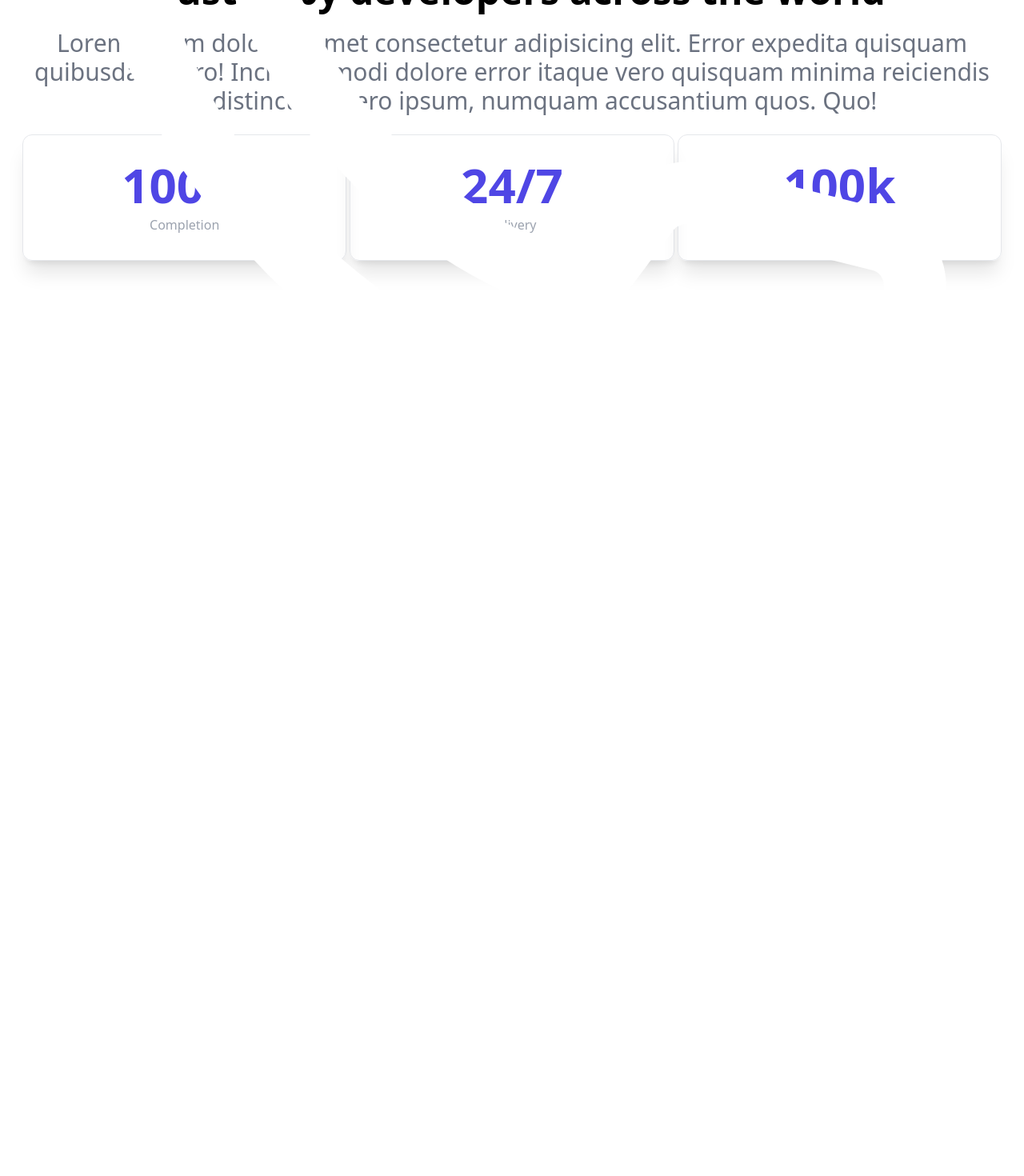
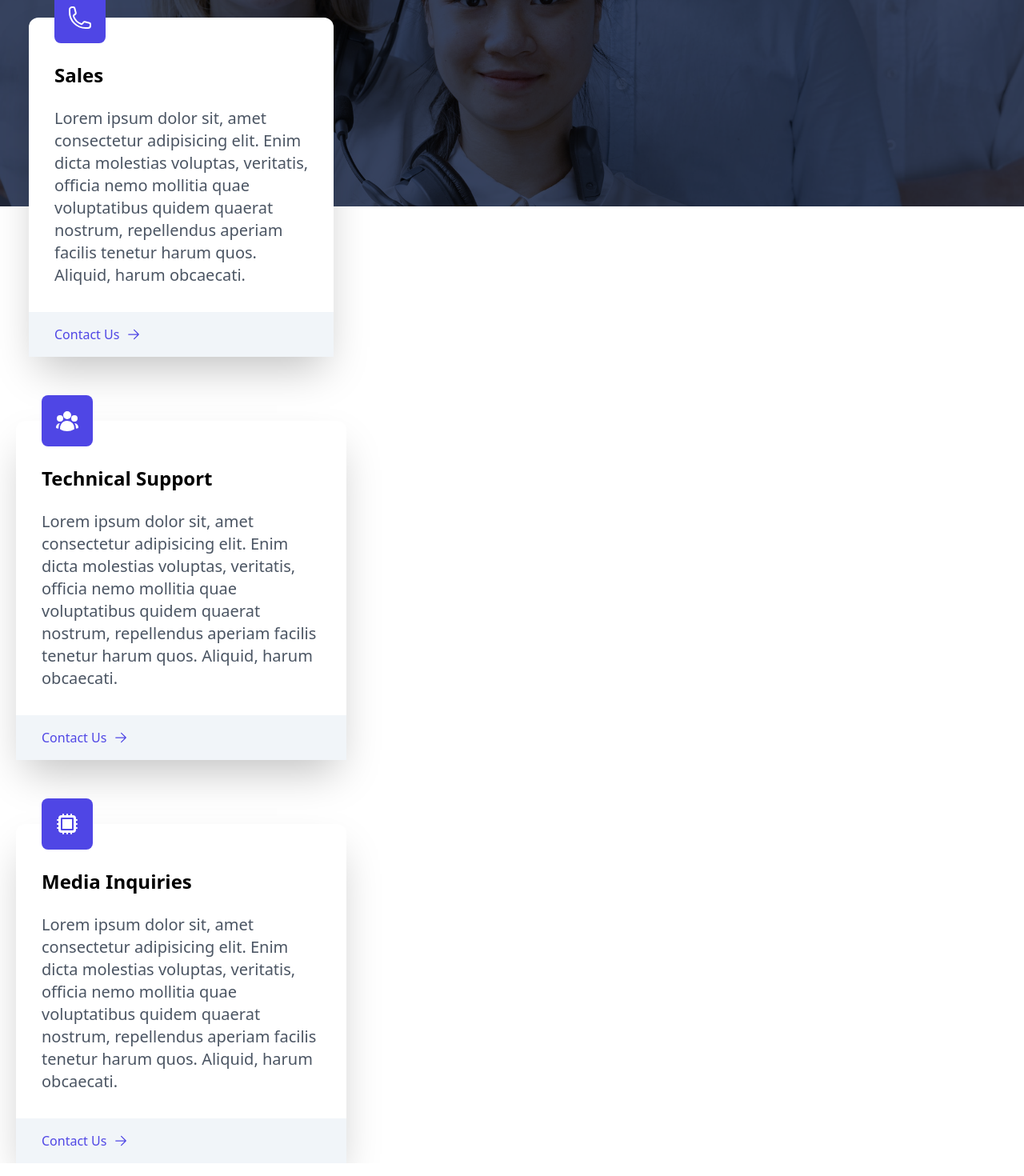
Before and after one commit to MartinMSalas/Tailwind_App_01, a React (Create React App) app in the folder app01/: page / in a window 1280 px wide. Shown: the part 1860-3330 px from the top of the page at 80% size. Built offline with nearby package versions, Linux system fonts and the light colour scheme.

Commit message:
error in grid of support

```diff
--- a/app01/src/components/App.js
+++ b/app01/src/components/App.js
@@ -8,8 +8,9 @@ function App() {
     <>
       <Navbar></Navbar>
       <Hero></Hero>
+
+      <About></About>
       <Support></Support>
-      <About></About>
     </>
   )
 
--- a/app01/src/components/Support.jsx
+++ b/app01/src/components/Support.jsx
@@ -17,15 +17,39 @@ const Support = () => {
           <h3 className="py-8 text-5xl font-bold tpy-6 text-center">Finding the right team</h3>
           <p className="py-4t text-3xl text-slate-300">Lorem ipsum, dolor sit amet consectetur adipisicing elit. Inventore, sint soluta suscipit quis ducimus rerum autem, quod laborum explicabo cumque distinctio temporibus hic molestiae quasi culpa nisi aliquam libero deleniti!</p>
         </div>
-        <div>
-          <div>
-            <div>
-              <PhoneIcon> </PhoneIcon>
-              <h3>Sales</h3>
-              <p>Lorem ipsum dolor sit, amet consectetur adipisicing elit. Enim dicta molestias voluptas, veritatis, officia nemo mollitia quae voluptatibus quidem quaerat nostrum, repellendus aperiam facilis tenetur harum quos. Aliquid, harum obcaecati.</p>
+        <div className='grid grid-cols-1 lg:grid-cols-3 relative gap-x-8 gap-y-16 px-4 pt-12 sm:pt-20 text-black'>
+          <div className="bg-white rounded-xl shadow-2xl">
+            <div className="p-8">
+              <PhoneIcon className="w-16 p-4 bg-indigo-600 text-white rounded-lg mt-[-4rem]"> </PhoneIcon>
+              <h3 className="font-bold text-2xl my-6">Sales</h3>
+              <p className="text-gray-600 text-xl">Lorem ipsum dolor sit, amet consectetur adipisicing elit. Enim dicta molestias voluptas, veritatis, officia nemo mollitia quae voluptatibus quidem quaerat nostrum, repellendus aperiam facilis tenetur harum quos. Aliquid, harum obcaecati.</p>
             </div>
-            <div>
-              <p>Contact Us <ArrowSmallRightIcon></ArrowSmallRightIcon></p>
+            <div className="bg-slate-100 pl-8 py-4">
+              <p className="flex items-center text-indigo-600">Contact Us <ArrowSmallRightIcon className="w-5 ml-2"></ArrowSmallRightIcon></p>
+            </div>
+          </div>
+        </div>
+        <div className="grid grid-cols-1 lg:grid-cols-3 relative gapx-x-8 gap-y-16 pt-12 sm:pt-20 text-black">
+          <div className="bg-white rounded-xl shadow-2xl">
+            <div className="p-8">
+              <UserGroupIcon className="w-16 p-4 bg-indigo-600 text-white rounded-lg mt-[-4rem]"> </UserGroupIcon>
+              <h3 className="font-bold text-2xl my-6">Technical Support</h3>
+              <p className="text-gray-600 text-xl">Lorem ipsum dolor sit, amet consectetur adipisicing elit. Enim dicta molestias voluptas, veritatis, officia nemo mollitia quae voluptatibus quidem quaerat nostrum, repellendus aperiam facilis tenetur harum quos. Aliquid, harum obcaecati.</p>
+            </div>
+            <div className="bg-slate-100 pl-8 py-4">
+              <p className="flex items-center text-indigo-600">Contact Us <ArrowSmallRightIcon className="w-5 ml-2"></ArrowSmallRightIcon></p>
+            </div>
+          </div>
+        </div>
+        <div className="grid grid-cols-1 lg:grid-cols-3 relative gapx-x-8 gap-y-16 pt-12 sm:pt-20 text-black">
+          <div className="bg-white rounded-xl shadow-2xl">
+            <div className="p-8">
+              <CpuChipIcon className="w-16 p-4 bg-indigo-600 text-white rounded-lg mt-[-4rem]"> </CpuChipIcon>
+              <h3 className="font-bold text-2xl my-6">Media Inquiries</h3>
+              <p className="text-gray-600 text-xl">Lorem ipsum dolor sit, amet consectetur adipisicing elit. Enim dicta molestias voluptas, veritatis, officia nemo mollitia quae voluptatibus quidem quaerat nostrum, repellendus aperiam facilis tenetur harum quos. Aliquid, harum obcaecati.</p>
+            </div>
+            <div className="bg-slate-100 pl-8 py-4">
+              <p className="flex items-center text-indigo-600">Contact Us <ArrowSmallRightIcon className="w-5 ml-2"></ArrowSmallRightIcon></p>
             </div>
           </div>
         </div>
```
